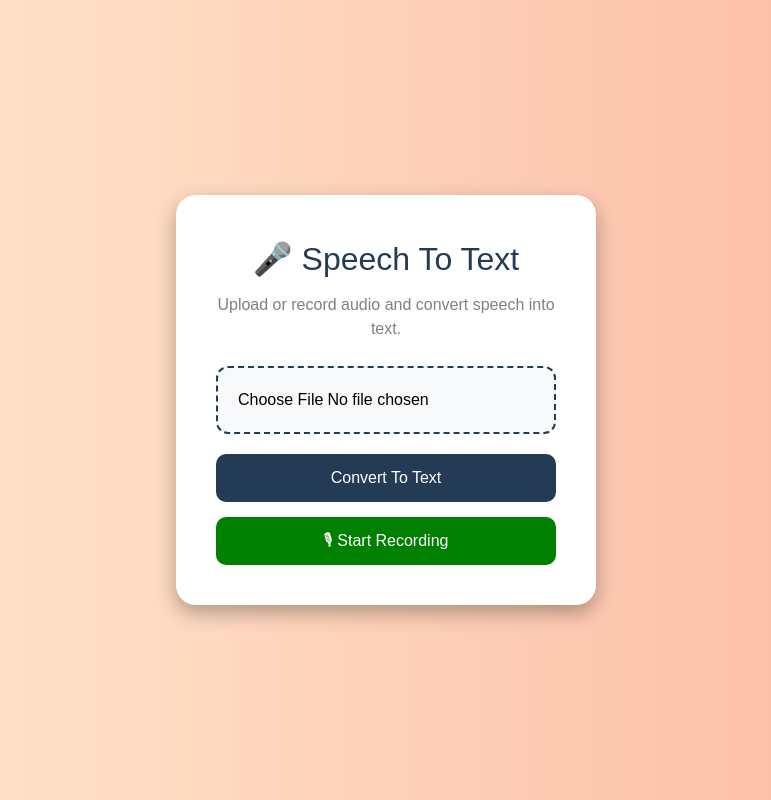
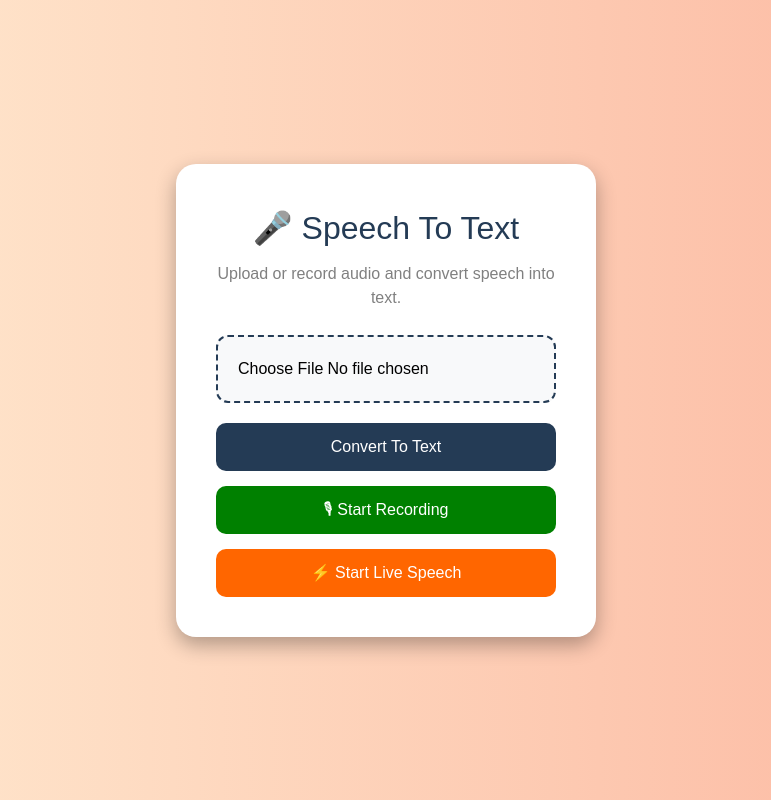
Before and after one commit to Saumya-01git/speech-to-text-webapp, a React (Vite) app in the folder client/: page / in a window 1280 px wide. Shown: the whole page, without its empty margins (254-1025 px from the left). Built offline with nearby package versions, Linux system fonts and the light colour scheme.

Commit message:
Added live speech recognition and recording

```diff
--- a/client/src/App.jsx
+++ b/client/src/App.jsx
@@ -7,9 +7,12 @@ function App() {
   const [transcription, setTranscription] = useState("");
   const [loading, setLoading] = useState(false);
   const [recording, setRecording] = useState(false);
+  const [liveText, setLiveText] = useState("");
+  const [listening, setListening] = useState(false);
 
   const mediaRecorderRef = useRef(null);
   const audioChunksRef = useRef([]);
+  const recognitionRef = useRef(null);
 
   const handleFileChange = (e) => {
     setFile(e.target.files[0]);
@@ -49,6 +52,9 @@ function App() {
   };
 
   const startRecording = async () => {
+
+  try {
+
     const stream = await navigator.mediaDevices.getUserMedia({
       audio: true,
     });
@@ -63,6 +69,7 @@ function App() {
     };
 
     mediaRecorder.onstop = async () => {
+
       const audioBlob = new Blob(audioChunksRef.current, {
         type: "audio/wav",
       });
@@ -80,11 +87,66 @@ function App() {
 
     mediaRecorder.start();
     setRecording(true);
-  };
+
+  } catch (error) {
+
+    console.log(error);
+
+    alert("Microphone access denied");
+  }
+};
 
   const stopRecording = () => {
     mediaRecorderRef.current.stop();
     setRecording(false);
+  };
+
+  const startLiveSpeech = () => {
+
+    const SpeechRecognition =
+      window.SpeechRecognition ||
+      window.webkitSpeechRecognition;
+
+    if (!SpeechRecognition) {
+      alert("Speech Recognition not supported");
+      return;
+    }
+
+    const recognition = new SpeechRecognition();
+    recognitionRef.current = recognition;
+
+    recognition.continuous = true;
+    recognition.interimResults = true;
+
+    recognition.onresult = (event) => {
+
+      let transcript = "";
+
+      for (
+        let i = event.resultIndex;
+        i < event.results.length;
+        i++
+      ) {
+        transcript += event.results[i][0].transcript;
+      }
+
+      setLiveText(transcript);
+    };
+    recognition.onend = () => {
+      setListening(false);
+    };
+
+    recognition.start();
+    setListening(true);
+  };
+
+  const stopLiveSpeech = () => {
+
+    if (recognitionRef.current) {
+      recognitionRef.current.stop();
+    }
+
+    setListening(false);
   };
 
   return (
@@ -203,7 +265,43 @@ function App() {
             ⏹ Stop Recording
           </button>
         )}
+        <button
+          onClick={startLiveSpeech}
+          style={{
+            backgroundColor: "#ff6600",
+            color: "white",
+            border: "none",
+            padding: "12px 25px",
+            borderRadius: "10px",
+            cursor: "pointer",
+            fontSize: "16px",
+            width: "100%",
+            marginTop: "15px",
+          }}
+        >
+          {listening
+            ? "🎤 Listening... Speak now"
+            : "⚡ Start Live Speech"}
+        </button>
 
+        {listening && (
+            <button
+              onClick={stopLiveSpeech}
+              style={{
+                backgroundColor: "#cc0000",
+                color: "white",
+                border: "none",
+                padding: "12px 25px",
+                borderRadius: "10px",
+                cursor: "pointer",
+                fontSize: "16px",
+                width: "100%",
+                marginTop: "10px",
+              }}
+            >
+              🛑 Stop Live Speech
+            </button>
+        )}
         {message && (
           <p
             style={{
@@ -214,7 +312,21 @@ function App() {
             {message}
           </p>
         )}
+        {liveText && (
+          <div
+            style={{
+              marginTop: "20px",
+              padding: "15px",
+              backgroundColor: "#fff3cd",
+              borderRadius: "10px",
+              textAlign: "left",
+            }}
+          >
+            <h3>Live Speech:</h3>
 
+            <p>{liveText}</p>
+          </div>
+        )}
         {transcription && (
           <div
             style={{
```
